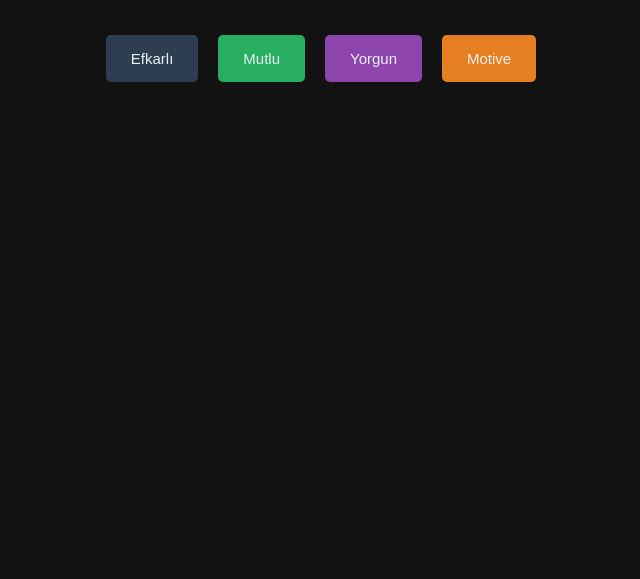
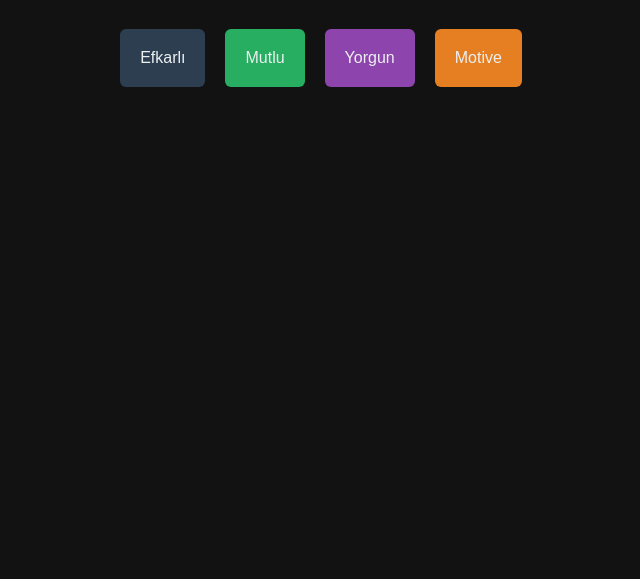
Before and after one commit to quatr/moodify, a plain HTML site: page index.html in a window 1280 px wide. Shown: the part 221-800 px from the top of the page, without its empty margins (319-959 px from the left). Drawn offline with Linux system fonts and the light colour scheme.

Commit message:
Update index.html

```diff
--- a/index.html
+++ b/index.html
@@ -27,10 +27,10 @@
         }
 
         .option {
-            padding: 15px 25px;
+            padding: 20px 20px;
             border: none;
-            border-radius: 5px;
-            font-size: 15px;
+            border-radius: 6px;
+            font-size: 16px;
             cursor: pointer;
             transition: transform 0.2s;
         }
```
